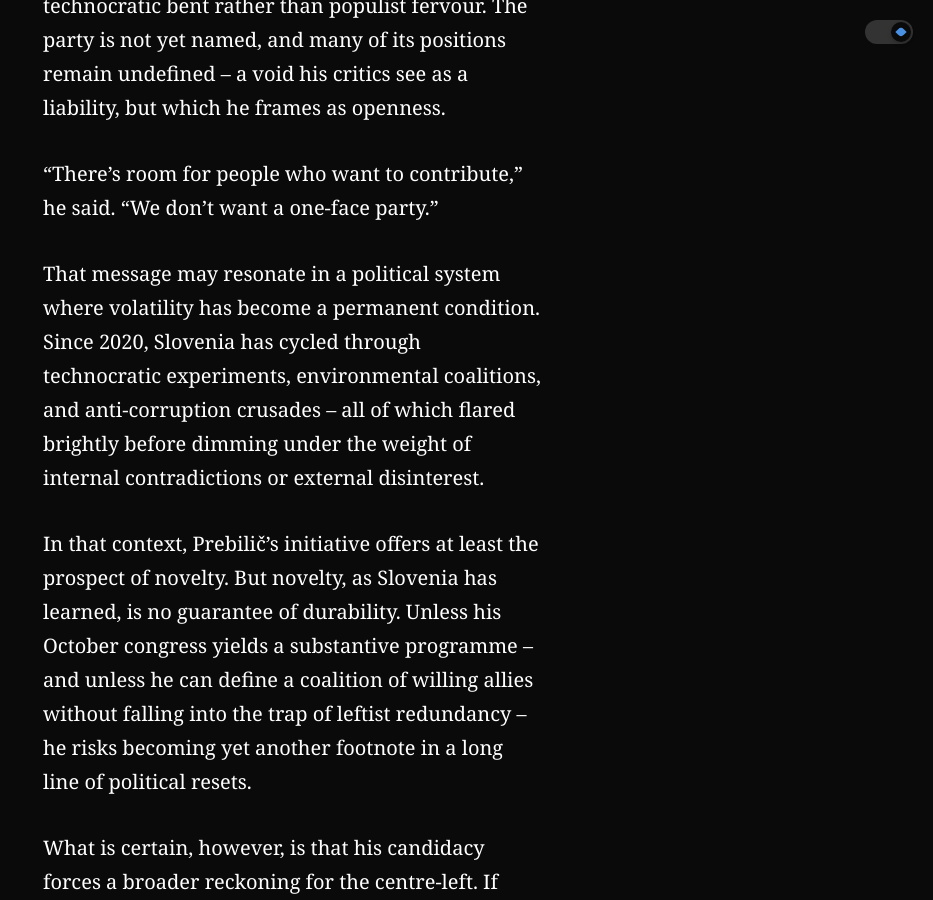
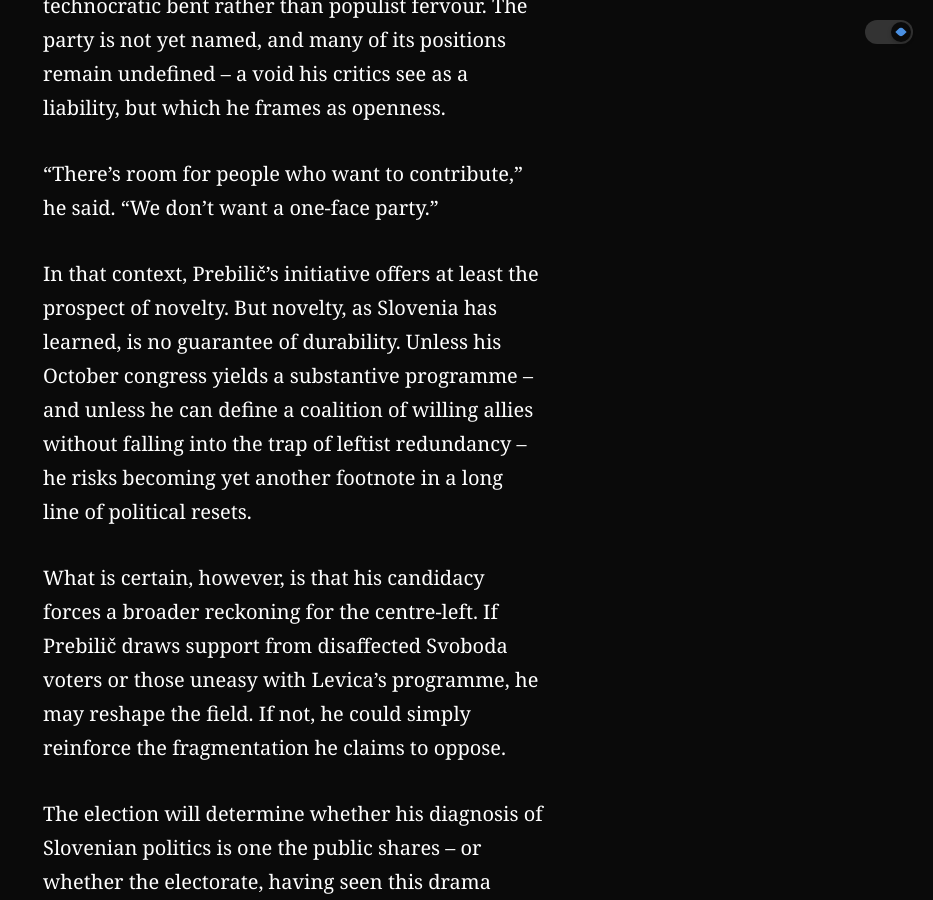
Before and after one commit to tfhoerest/azt, a Jekyll site: the page built from _posts/2025-06-23-bid-for-relevance.md, in a window 1280 px wide and 900 px high, scrolled down 3575 px. Shown: the whole window, without its empty margins (347-1280 px from the left). Built offline with Jekyll 4.4.1, drawn with Linux system fonts in a browser that asks for light colours; some web fonts are replaced.

Commit message:
Update 2025-06-23-bid-for-relevance.md

```diff
--- a/_posts/2025-06-23-bid-for-relevance.md
+++ b/_posts/2025-06-23-bid-for-relevance.md
@@ -31,8 +31,6 @@ To that end, Prebilič has confirmed cooperation with former MEP Klemen Grošelj
 
 “There’s room for people who want to contribute,” he said. “We don’t want a one-face party.”
 
-That message may resonate in a political system where volatility has become a permanent condition. Since 2020, Slovenia has cycled through technocratic experiments, environmental coalitions, and anti-corruption crusades – all of which flared brightly before dimming under the weight of internal contradictions or external disinterest.
-
 In that context, Prebilič’s initiative offers at least the prospect of novelty. But novelty, as Slovenia has learned, is no guarantee of durability. Unless his October congress yields a substantive programme – and unless he can define a coalition of willing allies without falling into the trap of leftist redundancy – he risks becoming yet another footnote in a long line of political resets.
 
 What is certain, however, is that his candidacy forces a broader reckoning for the centre-left. If Prebilič draws support from disaffected Svoboda voters or those uneasy with Levica’s programme, he may reshape the field. If not, he could simply reinforce the fragmentation he claims to oppose.
```
